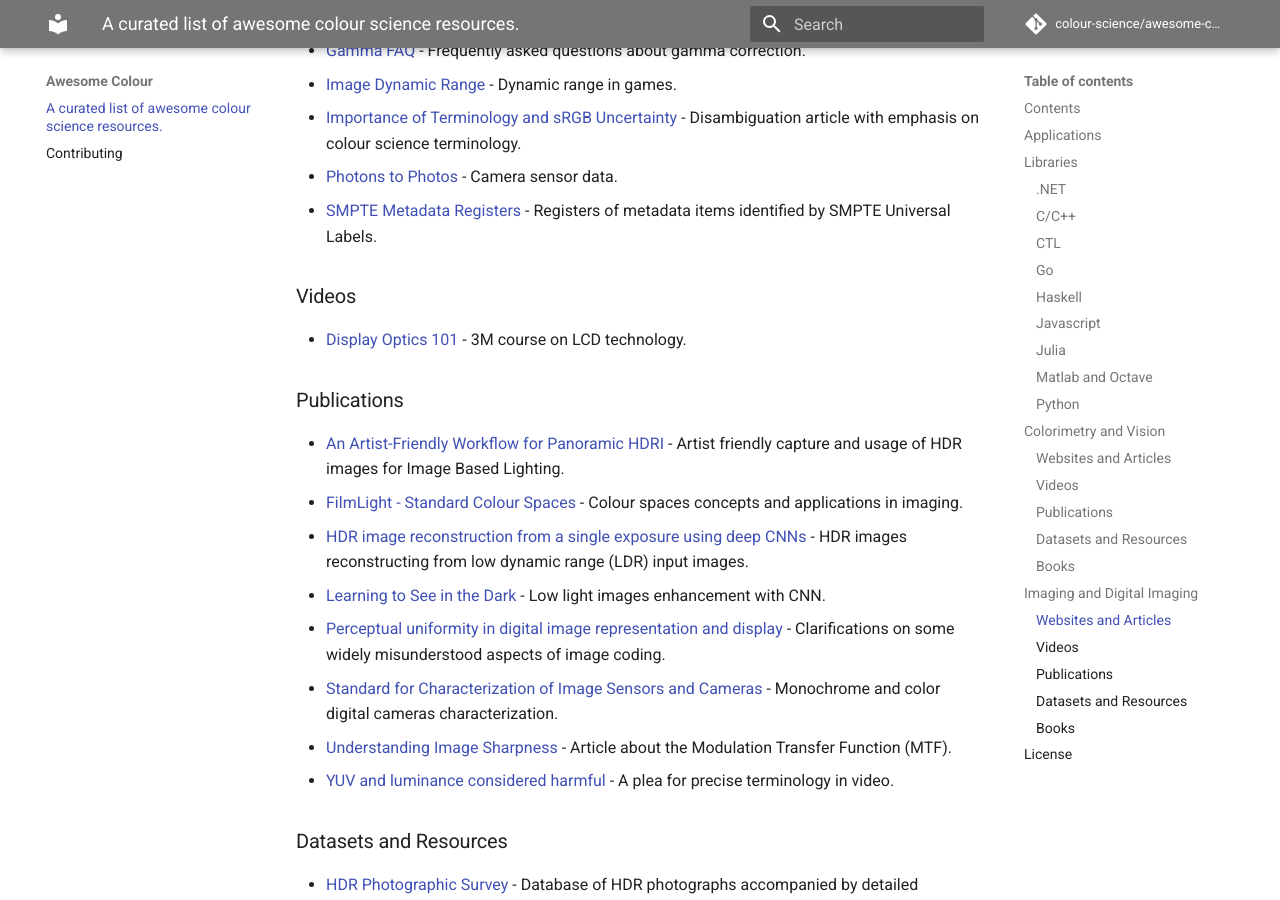
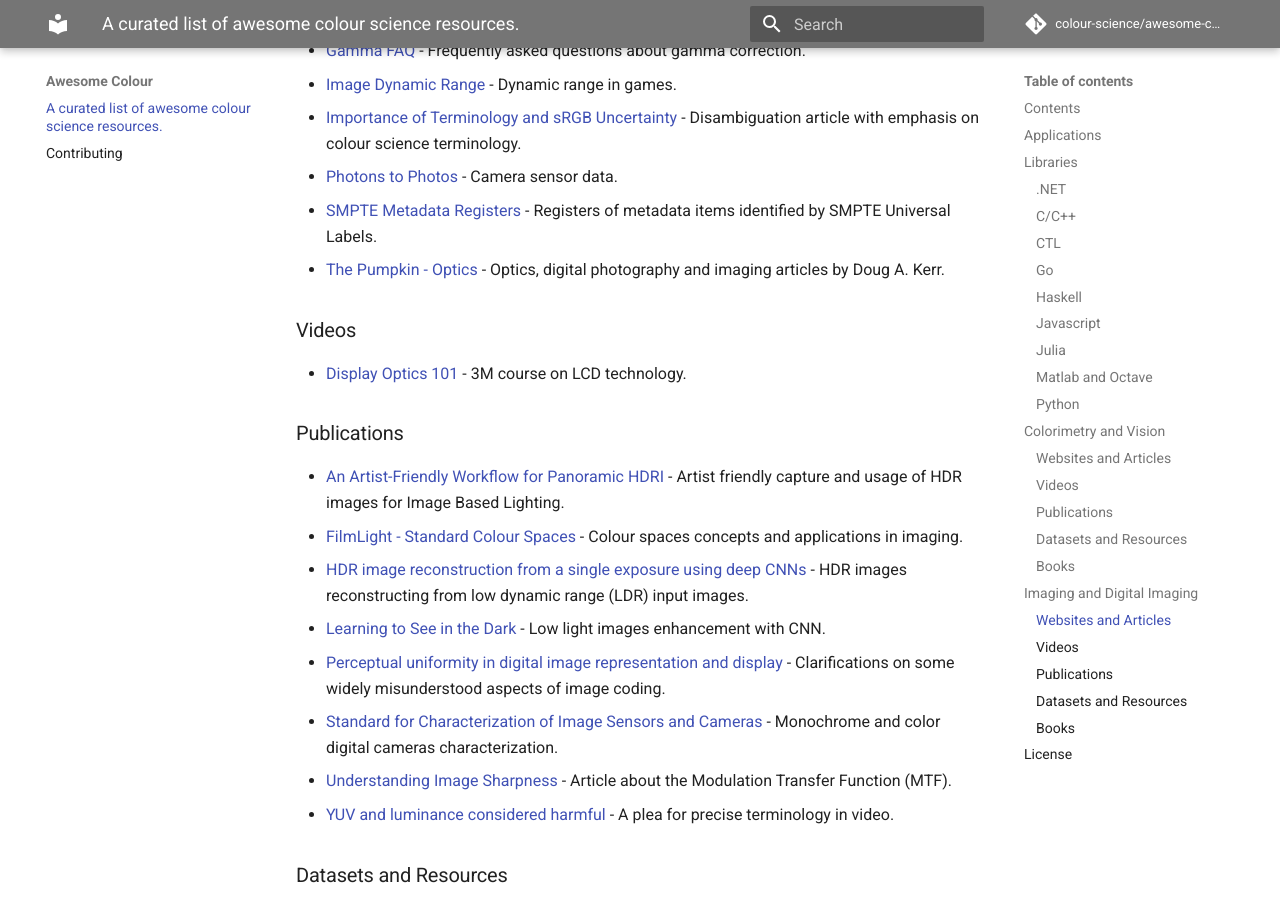
Before and after one commit to colour-science/awesome-colour, an MkDocs documentation site: the page built from docs/index.md, in a window 1280 px wide and 900 px high, scrolled down 4470 px. Built offline with MkDocs 1.6.1 and Material for MkDocs 9.7.7, drawn with Linux system fonts in a browser that asks for light colours; comment, search, counter and statistics services are not loaded.

Commit message:
Add "The Pumpkin - Optics".

```diff
--- a/docs/index.md
+++ b/docs/index.md
@@ -149,6 +149,7 @@ Inspired by the __[awesome](https://github.com/sindresorhus/awesome)__ list. Ple
 - [Importance of Terminology and sRGB Uncertainty](https://www.colour-science.org/posts/the-importance-of-terminology-and-srgb-uncertainty/) - Disambiguation article with emphasis on colour science terminology.
 - [Photons to Photos](http://photonstophotos.net/) - Camera sensor data.
 - [SMPTE Metadata Registers](https://registry.smpte-ra.org/apps/pages/) - Registers of metadata items identified by SMPTE Universal Labels.
+- [The Pumpkin - Optics](http://dougkerr.net/Pumpkin/#Optics) - Optics, digital photography and imaging articles by Doug A. Kerr.
 
 ### Videos
 
```
Also changed, not shown: readme.md (+1 -0 lines).
